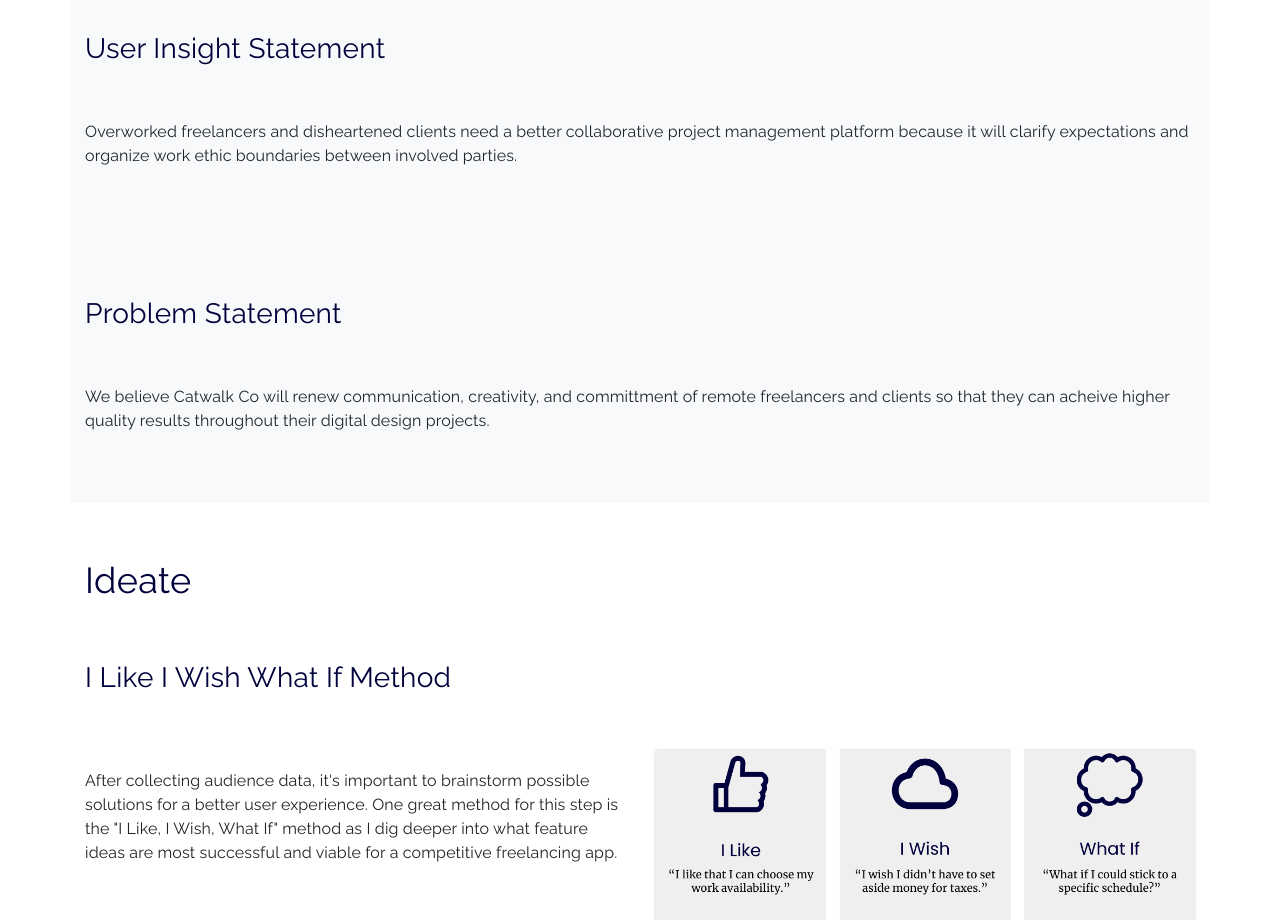
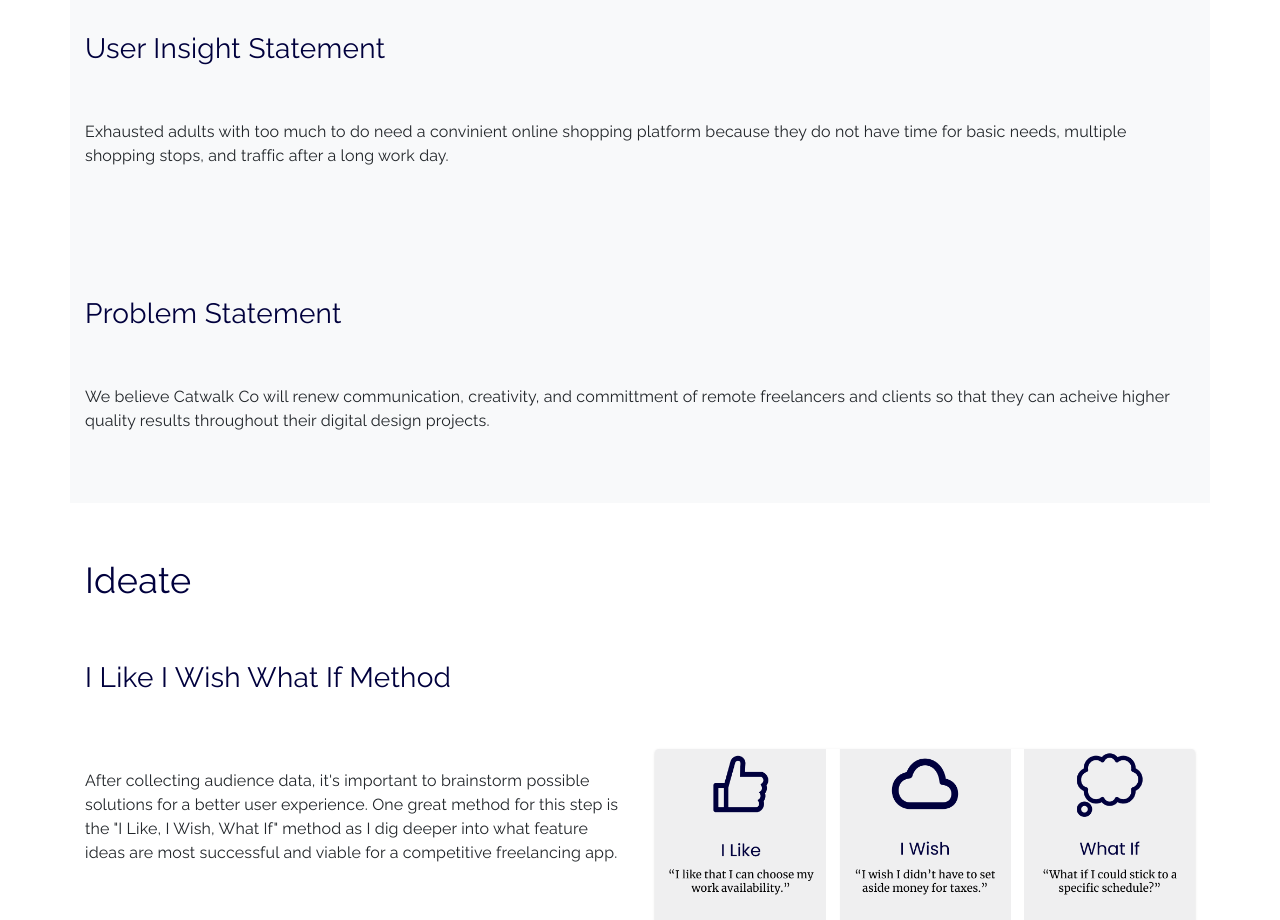
Before and after one commit to aubreyjonescreatives/ux-ui-portfolio, a React (Create React App) app: page /appareldesignscasestudy in a window 1280 px wide. Shown: the part 4820-5740 px from the top of the page. Built offline with nearby package versions, Linux system fonts and the light colour scheme.

Commit message:
updated user insight statement

```diff
--- a/src/Pages/ApparelDesignsCaseStudy.js
+++ b/src/Pages/ApparelDesignsCaseStudy.js
@@ -789,7 +789,9 @@ to know if these competitors provided solutions to freelancers in their problem
 
 <Typography sx={sectiontitle}>User Insight Statement</Typography>
 
-<Typography sx={paragraph} md={paragraphMD}>Overworked freelancers and disheartened clients need a better collaborative project management platform because it will clarify expectations and organize work ethic boundaries between involved parties.</Typography>
+<Typography sx={paragraph} md={paragraphMD}>Exhausted adults with too much to do need a convinient
+online shopping platform because they do not have time for basic needs, multiple shopping
+stops, and traffic after a long work day.</Typography>
 
 
 </Container>
```
